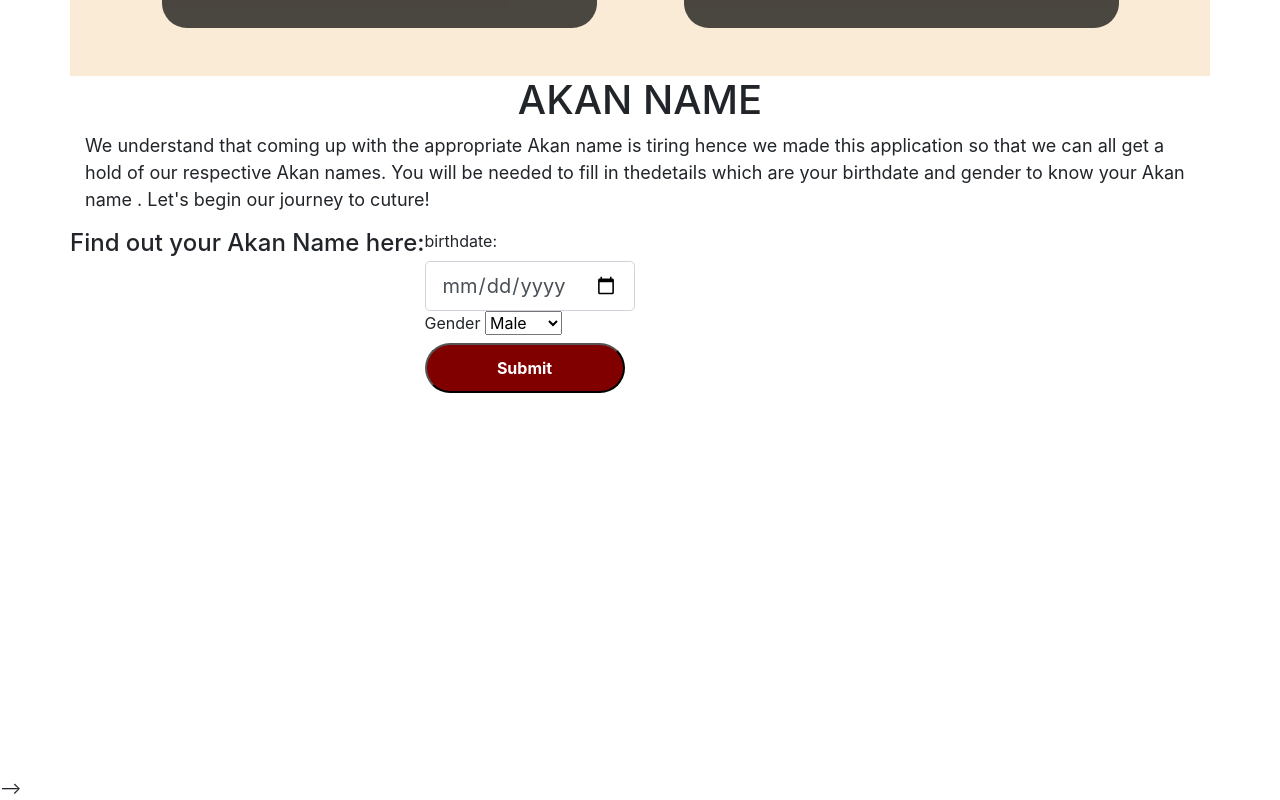
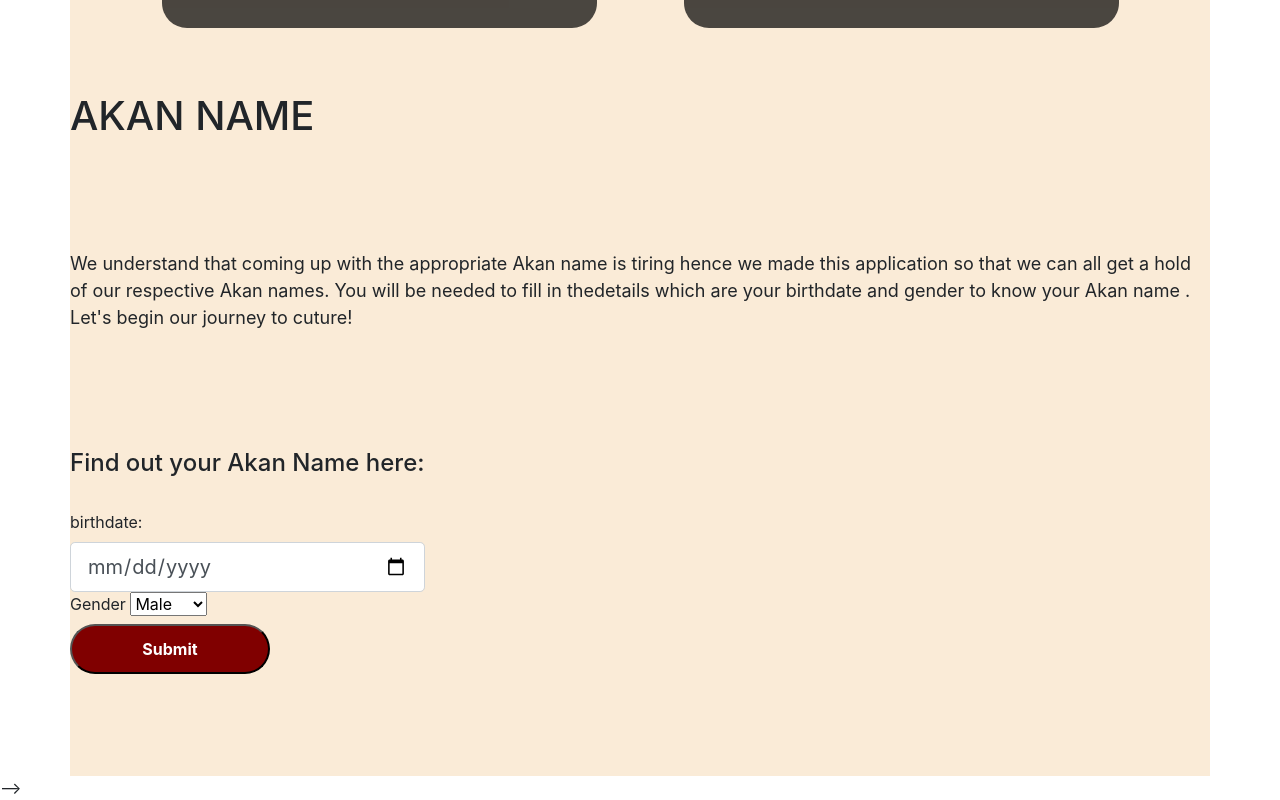
Before and after one commit to Nobella-Nyarari-Ejiofor/ghanaculture, a plain HTML site: page index.html in a window 1280 px wide. Shown: the part 1517-2317 px from the top of the page. Drawn offline with nearby package versions, Linux system fonts and the light colour scheme.

Commit message:
Added the styling for the last section

```diff
--- a/index.css
+++ b/index.css
@@ -103,6 +103,8 @@ background-color: antiquewhite ;
 }
 .introduction{
   height: 700px;
+  background-color: antiquewhite;
+  padding-top: 1rem;
 }
 
 .introduction h1{
--- a/index.html
+++ b/index.html
@@ -90,11 +90,11 @@
 <!-- section for the form  -->
 <div class="container">
   <section >
-    <div class="introduction">
+    <div class=" row introduction">
        <h1>AKAN NAME </h1>
        <p> We understand that coming up with the appropriate Akan name is tiring hence we made this application so that we can all get a hold of our respective Akan names. You will be needed to fill in thedetails which are your birthdate and gender to know your Akan name . Let's begin our journey to cuture!</p>
 
-      <div class="row form">
+      <div class="form">
         <h4>Find out your Akan Name here:</h4><br>
            <form id ="forms">
               <label for="date" class ="form-label">birthdate:</label>
```
